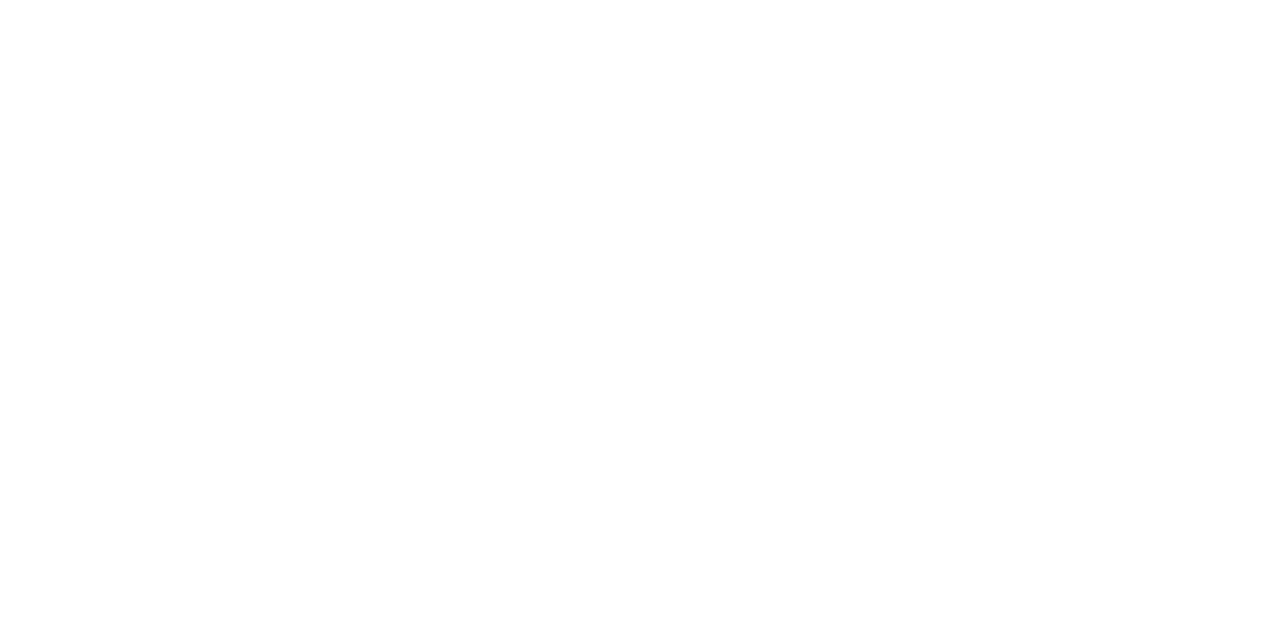
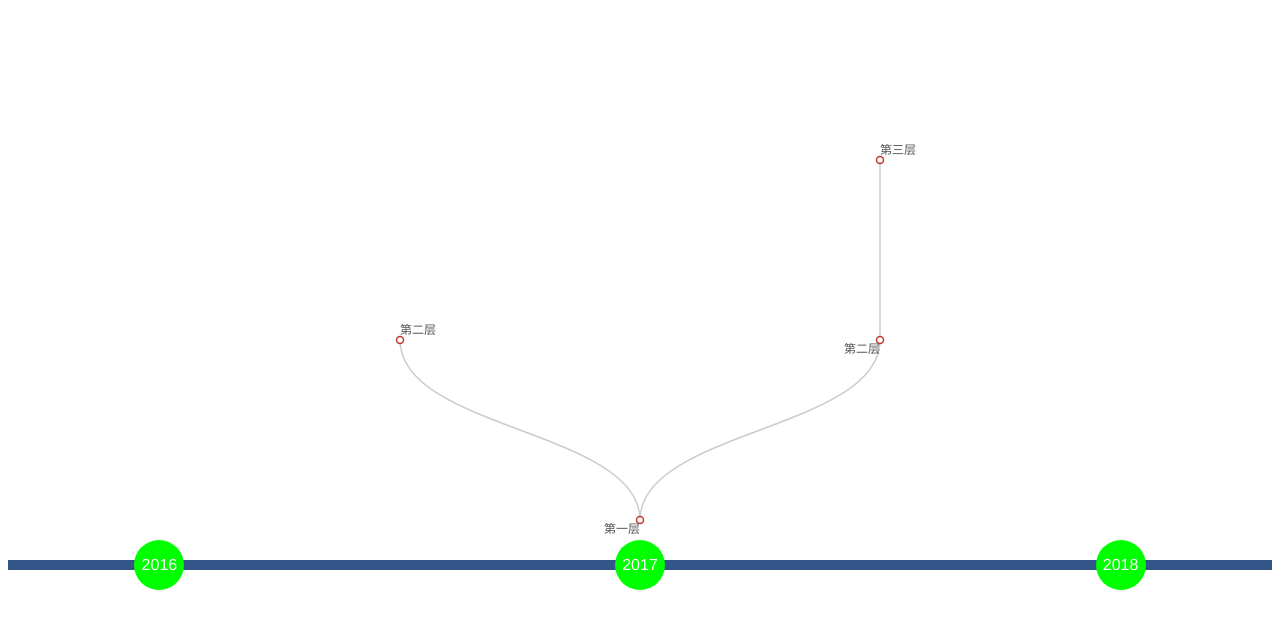
Before and after one commit to FredXRZ/andLinkDemo, a Vue app: page /#/treeCharts in a window 1280 px wide. Shown: the top 628 px of the page. Built offline with nearby package versions, Linux system fonts and the light colour scheme.

Commit message:
修改树轴图表

```diff
--- a/src/components/Start.vue
+++ b/src/components/Start.vue
@@ -31,7 +31,7 @@
             this.$router.push('/switchdemo')
         },
         goTree(){
-            this.$router.push('/treeChart')
+            this.$router.push('/treeCharts')
         }
     }
 }
--- a/src/components/echarsDemo/dynamicChar.vue
+++ b/src/components/echarsDemo/dynamicChar.vue
@@ -81,7 +81,7 @@
         method:"GET",
         success:(res)=>{
           // console.log(res);
-          this.$refs.pieChart.createPie(res.arr);
+          this.$refs.pieChart.createChart(res.arr);
         }
       })
     },
@@ -107,7 +107,7 @@
         method:"GET",
         success:(res)=>{
           console.log(res);
-          this.$refs.mapChart.createMap(res.arr);
+          this.$refs.mapChart.createChart(res.arr);
         }
       })
     },
@@ -137,7 +137,7 @@
         method:"GET",
         success:(res)=>{
           // console.log(res);
-           this.$refs.barChart.createBar(res.arr);
+           this.$refs.barChart.createChart(res.arr);
         }
       })
     },
@@ -168,7 +168,7 @@
         method:"GET",
         success:(res)=>{
           // console.log(res);
-          this.$refs.lineChart.createLine(res);
+          this.$refs.lineChart.createChart(res);
         }
       })
     },
--- /dev/null
+++ b/src/components/echarsDemo/treeCharts.vue
@@ -0,0 +1,95 @@
+<template>
+  <div>
+    <TreeChart class="tree_chart" ref="treeChart" @treeClick="treeClick"></TreeChart>
+    <div class="time_axis_content" @click="getYear($event)">
+      <span v-for="(item, index) in years" :key="index">{{item}}</span>
+      <!-- <span class="first_time">2016</span>
+      <span class="second_time">2017</span>
+      <span class="third_time">2018</span> -->
+    </div>
+  </div>
+</template>
+<script>
+import TreeChart from "./../echarts/treeChart";
+export default {
+  name: "TreeCharts",
+  components:{
+    TreeChart
+  },
+  data() {
+    return {
+      years:[2016,2017,2018]
+    };
+  },
+  mounted(){
+      this.$refs.treeChart.createChart();
+  },
+  methods: {
+    getYear(event){
+      console.log(event);
+      let targetText = event.target.innerHTML;
+      console.log(targetText)
+      let yearArr = this.years;
+     if(targetText==yearArr[0]){
+      yearArr = yearArr.map(item=>{
+        return item -= 1;
+       })
+     }else if(targetText==yearArr[2]){
+       yearArr = yearArr.map(item=>{
+         return item += 1;
+       })
+      // for(var i =0;i<yearArr.length;i++){
+      //   yearArr[i]+=1;
+      // }
+     }
+     console.log(yearArr)
+     this.years = [...yearArr];
+    },
+    treeClick(data){
+      console.log(data)
+      if(data.name=="第三层"){
+        this.$router.push("/")
+      }
+    }
+  }
+};
+</script>
+<style scoped>
+.tree_chart{
+  width: 1000px;
+  height: 500px;
+  margin: 0 auto;
+}
+.time_axis_content{
+  width: 100%;
+  height: 10px;
+  background: #358;
+  position: relative;
+  overflow: visible;
+}
+.time_axis_content>span{
+  display: block;
+  width: 50px;
+  height: 50px;
+  line-height: 50px;
+  text-align: center;
+  border-radius: 50%;
+  background: #0f0;
+  color: #fff;
+  position: absolute;
+  top: 50%;
+  transform: translateY(-50%);
+  z-index: 10;
+  cursor: pointer;
+}
+.time_axis_content>span:nth-child(1){
+  left: 10%;
+}
+.time_axis_content>span:nth-child(2){
+  left: 50%;
+  transform: translate(-50%,-50%);
+}
+.time_axis_content>span:nth-child(3){
+  right: 10%;
+}
+</style>
--- a/src/components/echarts/barChart.vue
+++ b/src/components/echarts/barChart.vue
@@ -67,7 +67,7 @@
     };
   },
   methods: {
-    createBar(data) {
+    createChart(data) {
         console.log(data)
       let getName = data => {
         let arr = [];
--- a/src/components/echarts/lineChart.vue
+++ b/src/components/echarts/lineChart.vue
@@ -38,7 +38,7 @@
     };
   },
   methods: {
-    createLine(data) {
+    createChart(data) {
         // let data = this.lineDate;
         let getName = data => {
             let arr = [];
--- a/src/components/echarts/mapChart.vue
+++ b/src/components/echarts/mapChart.vue
@@ -9,7 +9,7 @@
     return {};
   },
   methods: {
-    createMap(data) {
+    createChart(data) {
       // 基于准备好的dom，初始化echarts实例
       let myChart = this.$echarts.init(document.getElementById("mapChart"));
       let name_title = "上市公司分布地图";
--- a/src/components/echarts/pieChart.vue
+++ b/src/components/echarts/pieChart.vue
@@ -31,7 +31,7 @@
         }
     },
     methods:{
-        createPie(data){
+        createChart(data){
             // let listData = this.listData;
             // console.log(listData)
             if(!(data instanceof Array) || data.length==0)return;
--- a/src/components/echarsDemo/treeChart.vue
+++ b/src/components/echarts/treeChart.vue
@@ -7,22 +7,23 @@
   data() {
     return {};
   },
-  mounted(){
-      this.createTree();
-  },
   methods: {
-    createTree() {
+    createChart() {
         let json = {
             "name":"第一层",
+            "id":1,
             "children":[
                 {
-                    "name":"第二层"
+                    "name":"第二层",
+                    "id":2
                 },
                 {
                     "name":"第二层",
+                    "id":3,
                     "children":[
                         {
-                            "name":"第三层"
+                            "name":"第三层",
+                            "id":4
                         }
                     ]
                 }
@@ -30,10 +31,14 @@
         }
         let data = JSON.stringify(json);
         console.log(json)
+        let that = this;
         let option = {
           tooltip: {
             trigger: "item",
-            triggerOn: "mousemove"
+            triggerOn: "click",
+            formatter:function(params){
+              that.$emit("treeClick",params.data)
+            }
           },
           series: [
             {
@@ -48,16 +53,21 @@
               expandAndCollapse: true,
               label: {
                 position: "bottom",
-                rotate: 90,
+                rotate: 0,//树节点文字方向
                 verticalAlign: "middle",
                 align: "right"
               },
               leaves: {
                 label: {
                   position: "top",
-                  rotate: 90,
+                  rotate: 0,
                   verticalAlign: "middle",
                   align: "left"
+                },
+                emphasis:{
+                  label:{
+                    rotate:0
+                  }
                 }
               },
               animationDurationUpdate: 750
@@ -71,9 +81,3 @@
   }
 };
 </script>
-<style scoped>
-#treeChart{
-  width: 1000px;
-  height: 500px;
-}
-</style>
--- a/src/router/index.js
+++ b/src/router/index.js
@@ -5,7 +5,7 @@
 import Upload from '@/components/Upload'
 import Start from '@/components/Start'
 import SwitchDemo from '@/components/switchDemo/switchDemo'
-import TreeChart from '@/components/echarsDemo/treeChart'
+import TreeCharts from '@/components/echarsDemo/treeCharts'
 import Test from '@/components/test'
 
 Vue.use(Router)
@@ -23,9 +23,9 @@
       component: DynamicChar
     },
     {
-      path: '/treeChart',
-      name: 'TreeChart',
-      component: TreeChart
+      path: '/treeCharts',
+      name: 'TreeCharts',
+      component: TreeCharts
     },
     {
       path: '/test',
```
Also changed, not shown: src/components/test.vue (+51 -40 lines).
